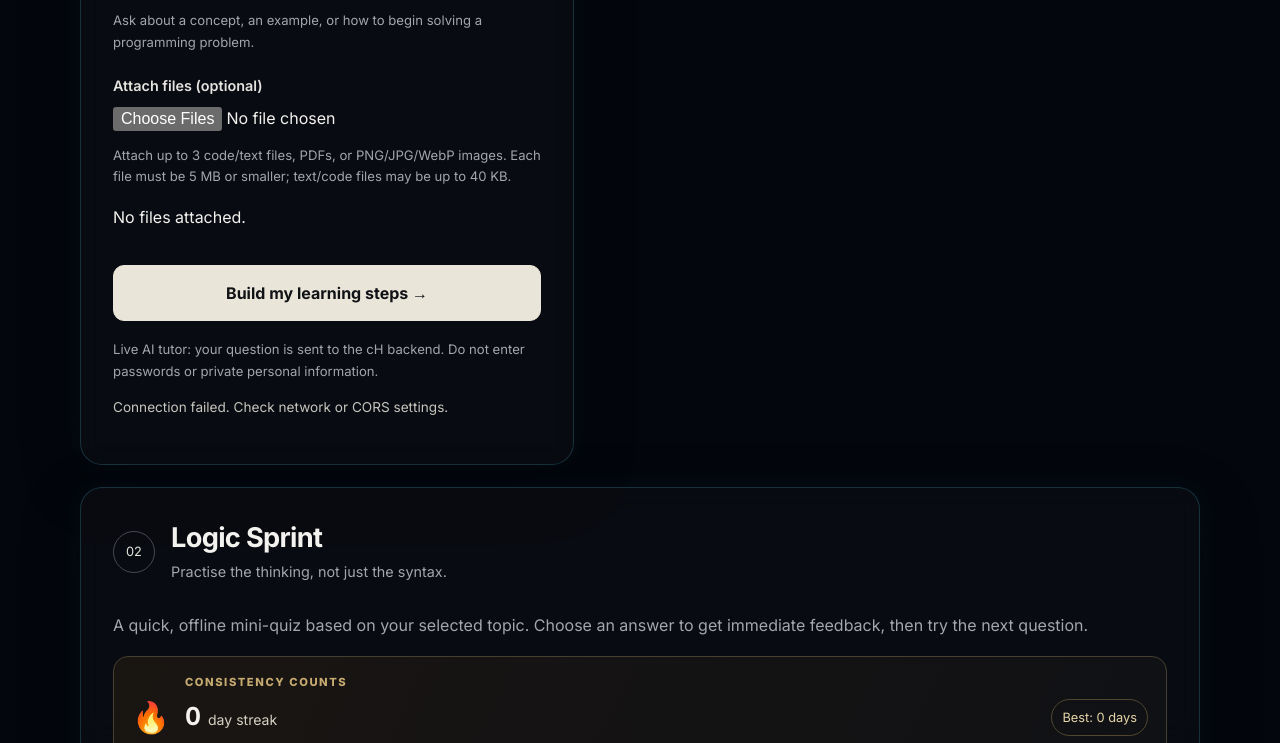
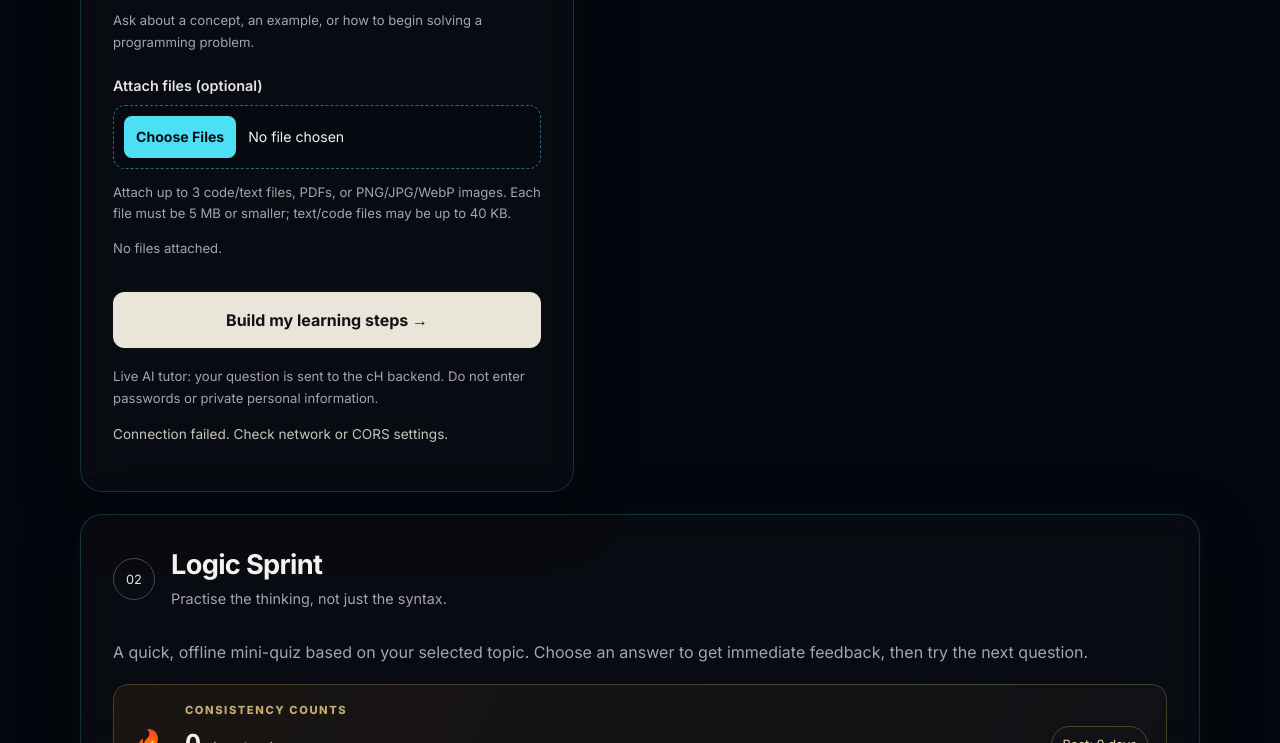
Before and after one commit to theaj-ship-it/ch-code-helper, a plain HTML site: page index.html in a window 1280 px wide. Shown: the part 1049-1792 px from the top of the page. Drawn offline with Linux system fonts and the light colour scheme; no server answers.

Commit message:
Style tutor file attachment control

```diff
--- a/style.css
+++ b/style.css
@@ -569,3 +569,46 @@ body > :not(.ambient-background) {
     will-change: auto;
   }
 }
+
+
+/* Accessible file attachments for the AI tutor. */
+#attachments {
+  display: block;
+  width: 100%;
+  min-height: 52px;
+  margin-top: 4px;
+  padding: 10px;
+  color: var(--text);
+  background: rgba(5, 10, 16, .9);
+  border: 1px dashed rgba(58, 192, 225, .55);
+  border-radius: 12px;
+  font-size: .88rem;
+}
+#attachments::file-selector-button {
+  margin-right: 12px;
+  padding: 9px 12px;
+  color: #051019;
+  background: #4de0f4;
+  border: 0;
+  border-radius: 8px;
+  font: inherit;
+  font-weight: 700;
+  cursor: pointer;
+}
+#attachments:focus-visible {
+  outline: 2px solid #4de0f4;
+  outline-offset: 3px;
+}
+.attachment-list {
+  margin: 8px 0 14px;
+  color: var(--muted);
+  font-size: .82rem;
+  overflow-wrap: anywhere;
+}
+.attachment-items {
+  margin: 0;
+  padding-left: 20px;
+}
+.attachment-items li {
+  margin: 4px 0;
+}
```
